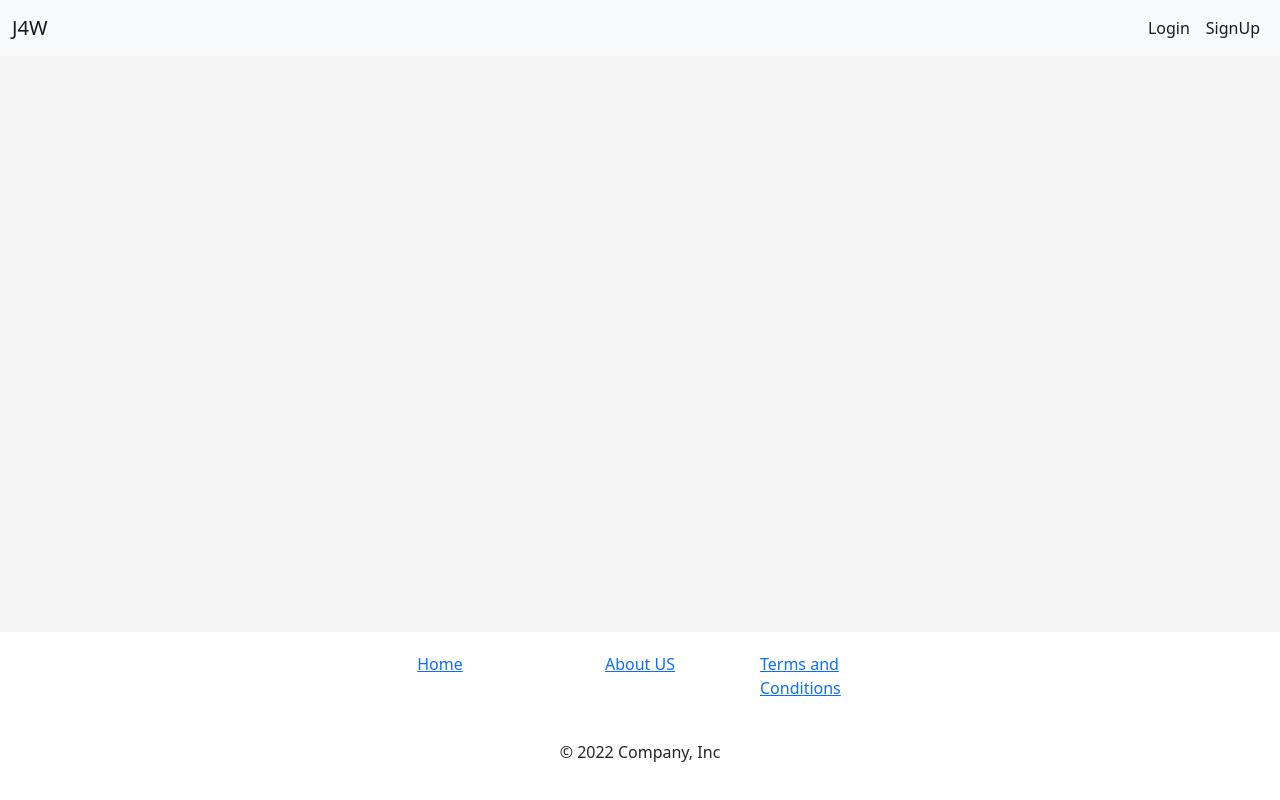
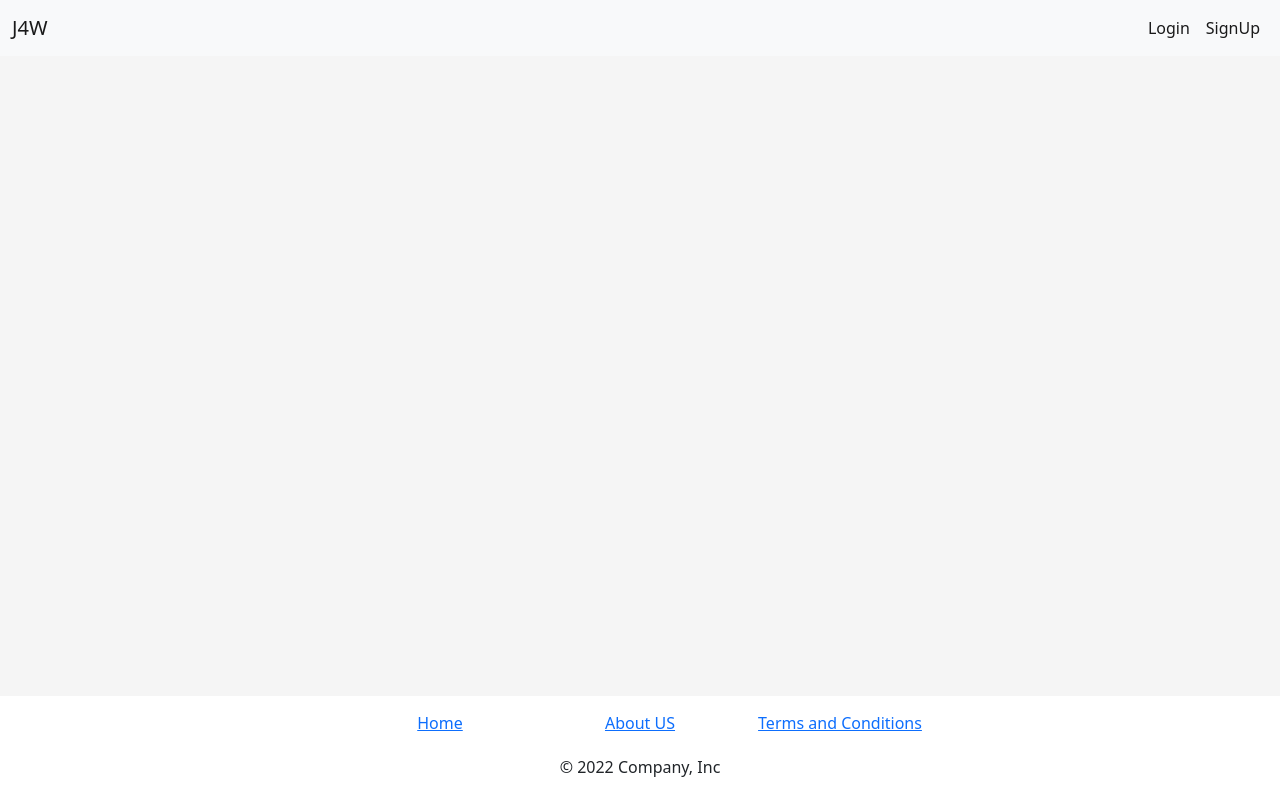
Before and after one commit to Har99sh/september-app, a Vue app in the folder webapp/: page / in a window 1280 px wide. Built offline with nearby package versions, Linux system fonts and the light colour scheme.

Commit message:
the footer gets smaller

```diff
--- a/webapp/src/components/static/FooterCommon.vue
+++ b/webapp/src/components/static/FooterCommon.vue
@@ -36,14 +36,14 @@ export default {
     display: flex;
     justify-content: center;
     width: 200px;
-    padding: 20px;
+    padding: 15px;
 }
 
 .footerCompanyInc {
     background-color:white;
     display: flex;
     justify-content: center;
-    padding: 20px;
+    padding: 5px;
 }
 
 </style>
```
